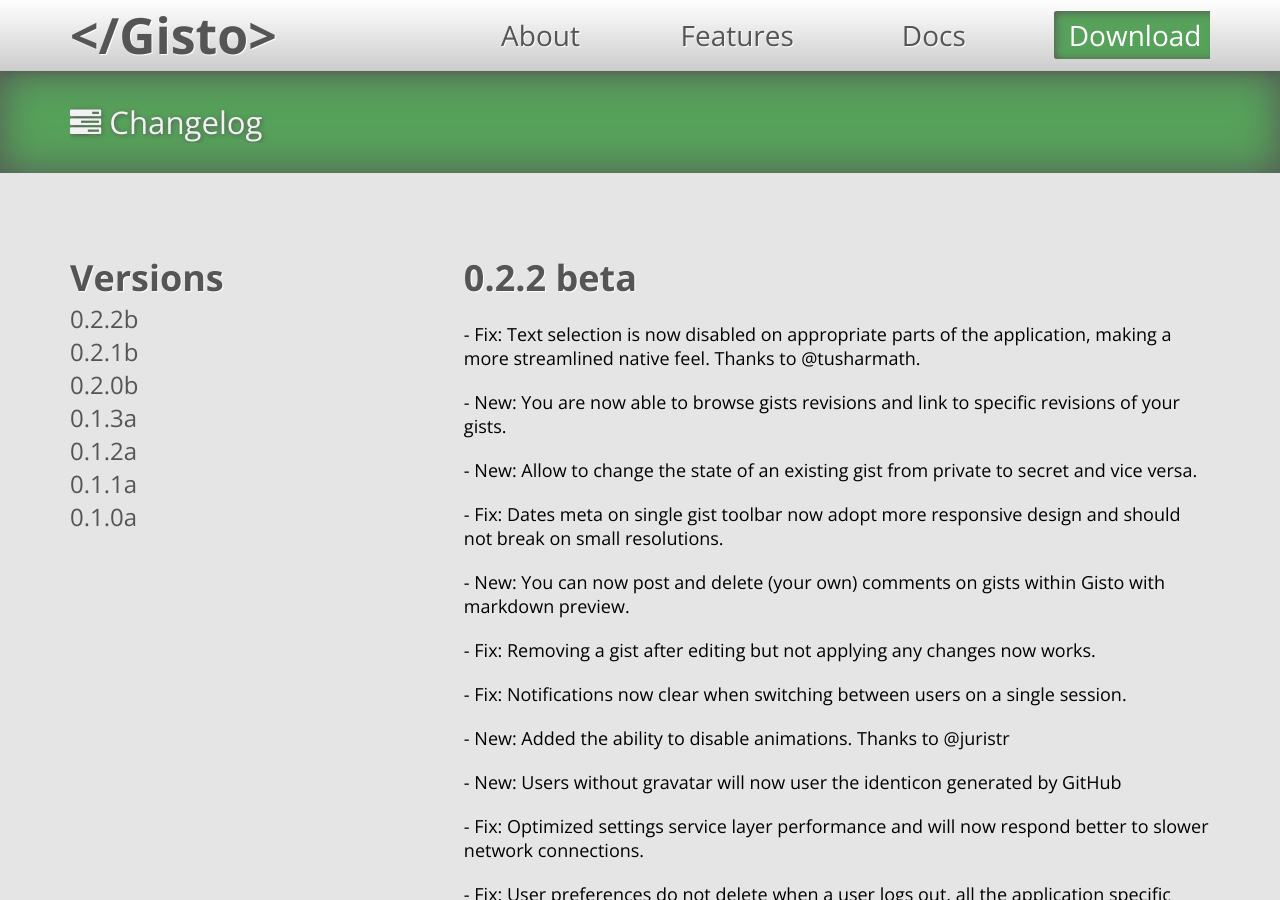
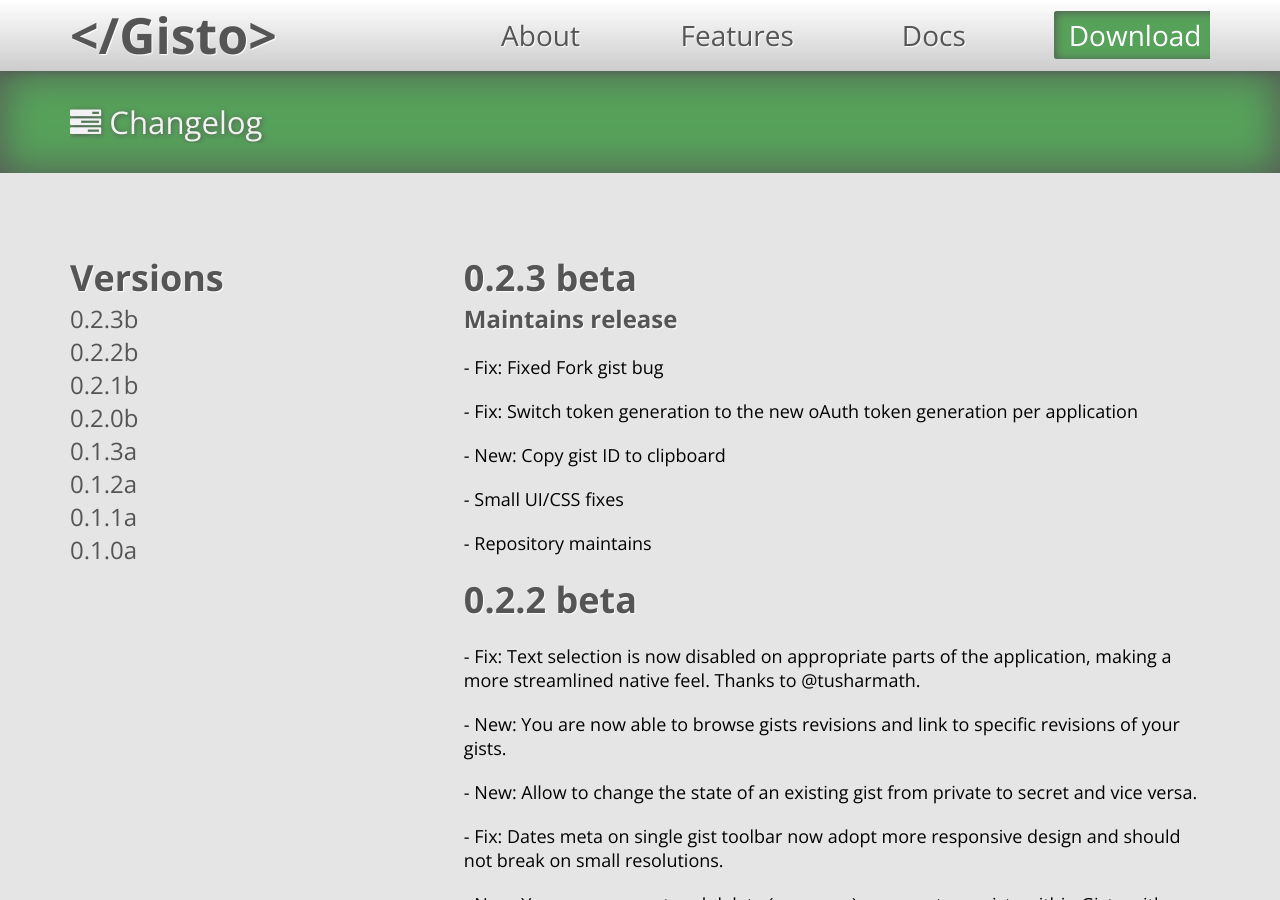
Before and after one commit to Gisto/gisto.github.com, a Jekyll site: the page built from changelog/index.html, in a window 1280 px wide and 900 px high. Built offline with Jekyll 4.4.1, drawn with Linux system fonts in a browser that asks for light colours.

Commit message:
New version of Gisto 0.2.3b

```diff
--- a/_config.yml
+++ b/_config.yml
@@ -1,8 +1,8 @@
 name: Gisto
-gisto_version: 0.2.2b
-gisto_old_version: 0.2.1a
-gisto_build_date: 2014-01-20
+gisto_version: 0.2.3b
+gisto_old_version: 0.2.2a
+gisto_build_date: 2014-02-20
 download_url: http://download.gistoapp.com
 download_url_mirror: http://mirror.gistoapp.com
-prev_versions: 0.2.1b,0.2.0b,0.1.3a,0.1.2a
+prev_versions: 0.2.2b,0.2.1b,0.2.0b,0.1.3a,0.1.2a
 pygments: true
--- a/changelog/index.html
+++ b/changelog/index.html
@@ -19,6 +19,7 @@
            <h2>Versions</h2>
 
             <ul>
+                <li><a href="#v0.2.3b">0.2.3b</a></li>
                 <li><a href="#v0.2.2b">0.2.2b</a></li>
                 <li><a href="#v0.2.1b">0.2.1b</a></li>
                 <li><a href="#v0.2.0b">0.2.0b</a></li>
@@ -32,6 +33,15 @@
         </div>
 
         <div class="eightcol last">
+
+            <h2 id="v0.2.3b">0.2.3 beta</h2>
+
+            <h4>Maintains release</h4>
+            <p> - Fix: Fixed Fork gist bug</p>
+            <p> - Fix: Switch token generation to the new oAuth token generation per application</p>
+            <p> - New: Copy gist ID to clipboard</p>
+            <p> - Small UI/CSS fixes</p>
+            <p> - Repository maintains</p>
 
             <h2 id="v0.2.2b">0.2.2 beta</h2>
 
```
